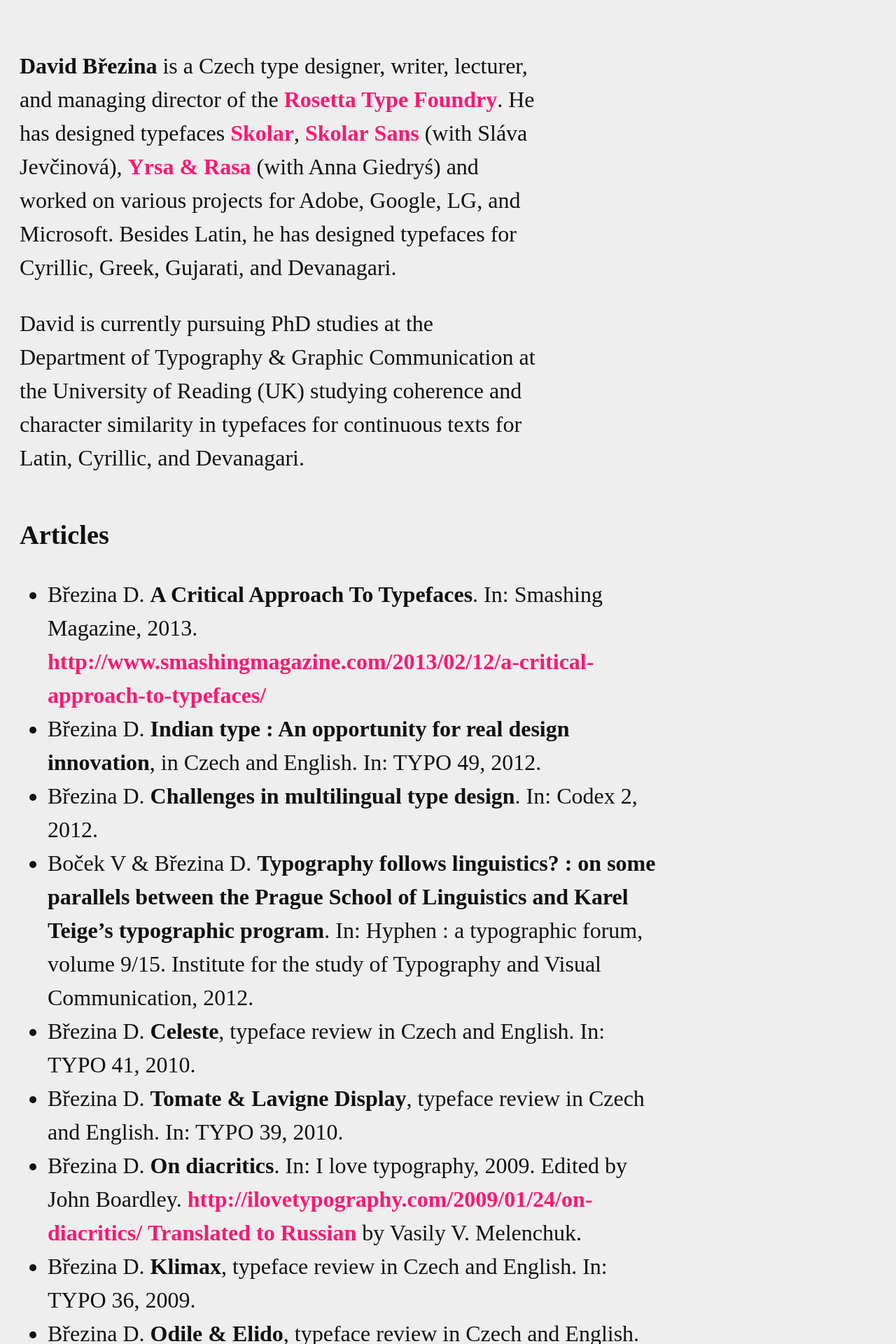
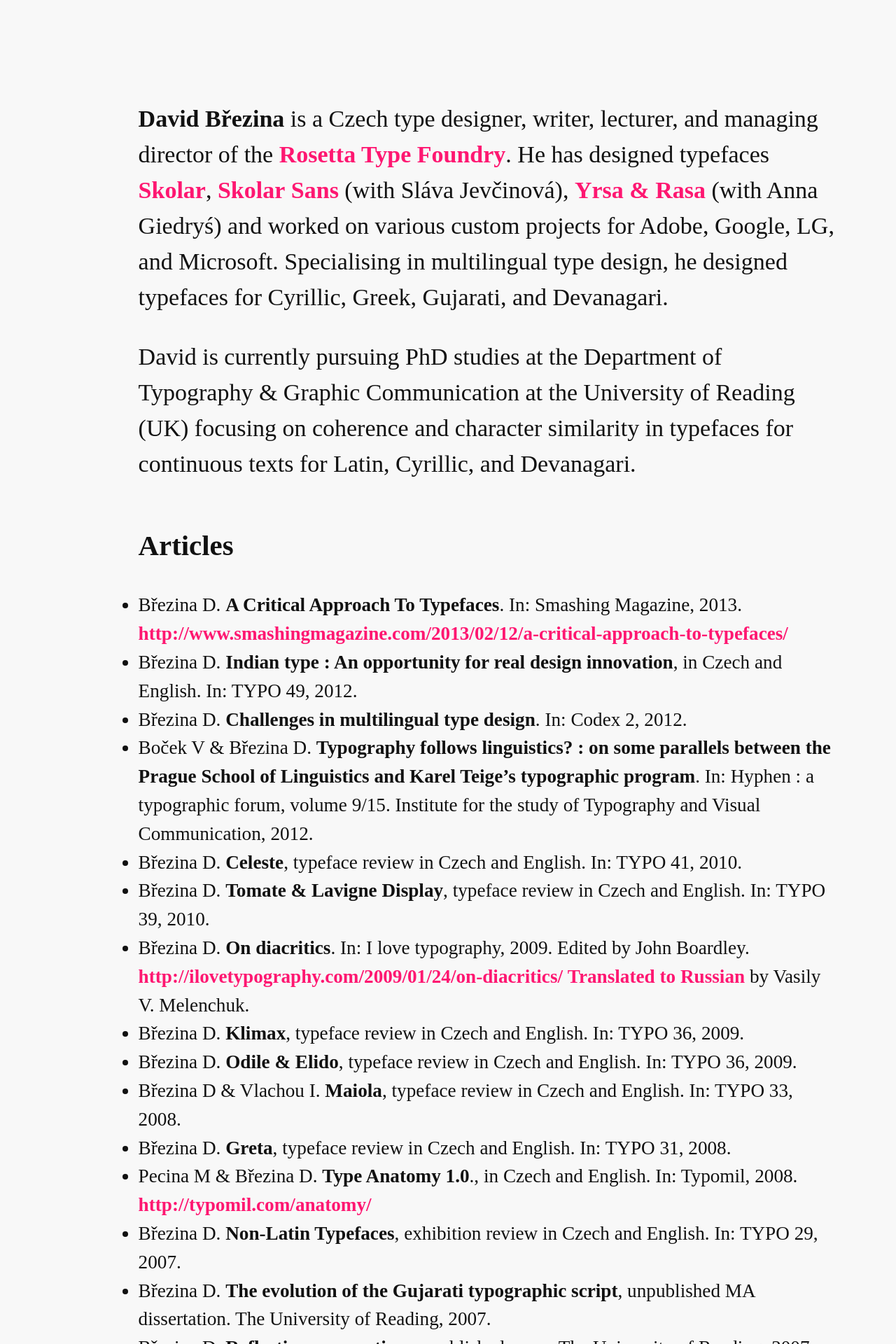
Before and after one commit to MrBrezina/mrbrezina.com, a Jekyll site: the page built from README.md, in a window 1280 px wide. Shown: the top 1920 px of the page at 70% size. Built offline with Jekyll 4.4.1, drawn with Linux system fonts in a browser that asks for light colours; some web fonts are replaced; comment, search, counter and statistics services are not loaded.

Commit message:
Minor tweaks

```diff
--- /dev/null
+++ b/Gemfile
@@ -0,0 +1,2 @@
+source 'https://rubygems.org'
+gem 'github-pages', group: :jekyll_plugins
--- a/README.md
+++ b/README.md
@@ -4,9 +4,9 @@ permalink: /
 home: True
 ---
 
-**David Březina** is a Czech type designer, writer, lecturer, and managing director of the [Rosetta Type Foundry](http://rosettatype.com). He has designed typefaces [Skolar](http://rosettatype.com/Skolar), [Skolar Sans](http://rosettatype.com/SkolarSans) (with Sláva Jevčinová), [Yrsa & Rasa](http://github.rosettatype.com/yrsa-rasa/) (with Anna Giedryś) and worked on various projects for Adobe, Google, LG, and Microsoft. Besides Latin, he has designed typefaces for Cyrillic, Greek, Gujarati, and Devanagari.
+**David Březina** is a Czech type designer, writer, lecturer, and managing director of the [Rosetta Type Foundry](http://rosettatype.com). He has designed typefaces [Skolar](http://rosettatype.com/Skolar), [Skolar Sans](http://rosettatype.com/SkolarSans) (with Sláva Jevčinová), [Yrsa & Rasa](http://github.rosettatype.com/yrsa-rasa/) (with Anna Giedryś) and worked on various custom projects for Adobe, Google, LG, and Microsoft. Specialising in multilingual type design, he designed typefaces for Cyrillic, Greek, Gujarati, and Devanagari.
 
-David is currently pursuing PhD studies at the Department of Typography & Graphic Communication at the University of Reading (UK) studying coherence and character similarity in typefaces for continuous texts for Latin, Cyrillic, and Devanagari.
+David is currently pursuing PhD studies at the Department of Typography & Graphic Communication at the University of Reading (UK) focusing on coherence and character similarity in typefaces for continuous texts for Latin, Cyrillic, and Devanagari.
 
 ## Articles
 
--- a/assets/styles.css
+++ b/assets/styles.css
@@ -1,27 +1,27 @@
 
 /* Yrsa fonts */
 
-@import url('https://fonts.googleapis.com/css?family=Yrsa:300');
+@import url('https://fonts.googleapis.com/css?family=Yrsa:400,600');
 
 html, body {
-  background: #eee;
+  background: #f8f8f8;
 }
 
 body, li, p, h1, h2, h3, h4, h5 {
   color: #111;
   font-family: Yrsa, serif;
-  font-weight: 300;
-  font-size: 32px;
+  font-weight: 400;
+  font-size: 34px;
   line-height: 150%;
 }
 
 section {
-  width: 73%;
-  padding: 30px 0 20px 20px;
+  width: 1000px;
+  padding: 3em 10% 5em 15%;
 }
 
 h1, h2, h3, h4 {
-  font-weight: bold;
+  font-weight: 600;
 }
 
 h1 {
@@ -36,17 +36,27 @@ h2 {
 
 p {
   margin: 1em 0;
-  width: 80%;
+}
+
+strong {
+  font-weight: 600;
+}
+
+ul {
+  padding-left: 0;
+}
+
+li {
+  font-size: 0.8em;
 }
 
 a {
-  font-weight: bold;
+  font-weight: 600;
   color: rgb(254, 23, 113);
   text-decoration: none;
 }
 
 a:hover {
-  color: rgb(254, 23, 113);
   text-decoration: none;
 }
 
```
